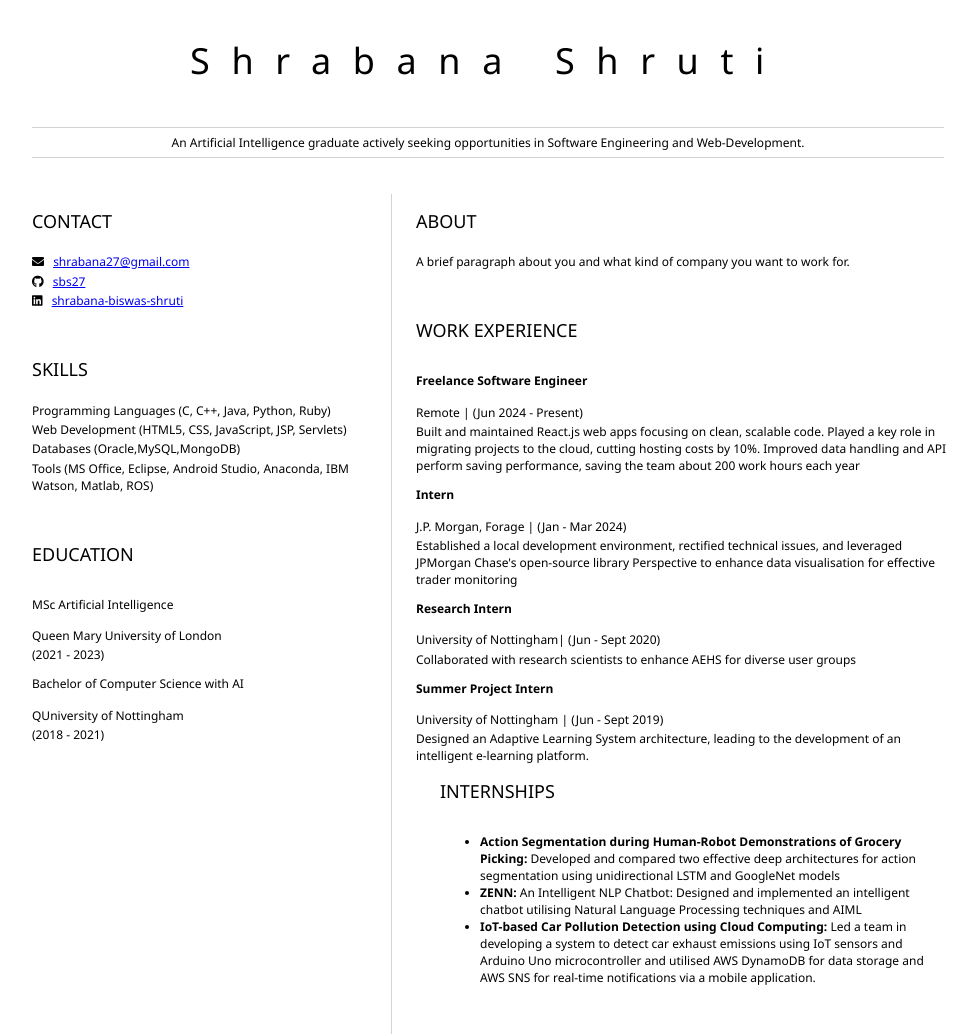
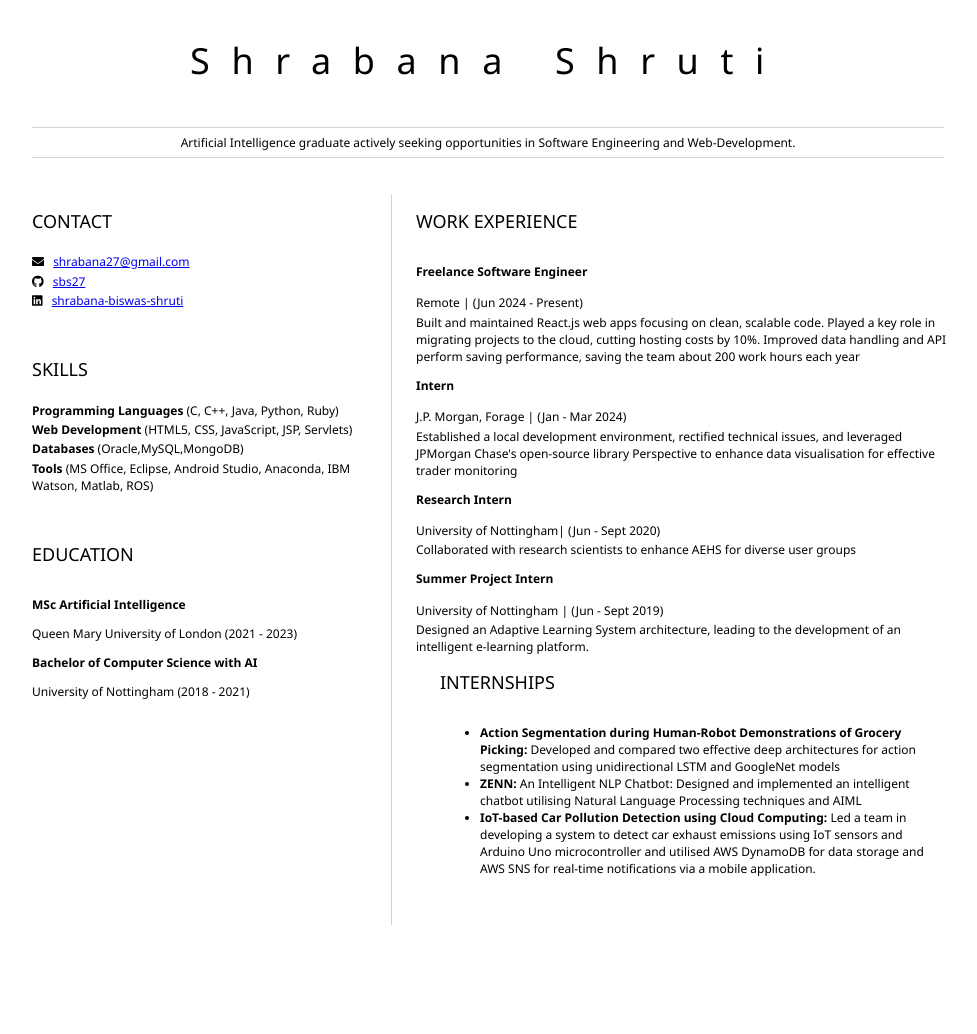
Before and after one commit to sbs27/resume, a plain HTML site: page index.html in a window 1280 px wide. Shown: the whole page, without its empty margins (152-1129 px from the left). After the commit the page ends 925 px from the top, so only its background shows below. Drawn offline with Linux system fonts and the light colour scheme.

Commit message:
ADD new edit

```diff
--- a/index.html
+++ b/index.html
@@ -10,7 +10,7 @@
 			<!-- resume header with your name and title -->
 			<h1>Shrabana Shruti</h1>
 			<hr>
-			An Artificial Intelligence graduate actively seeking opportunities in Software Engineering and Web-Development.
+			Artificial Intelligence graduate actively seeking opportunities in Software Engineering and Web-Development.
 			<hr>
 		</header>
 		<main>
@@ -34,36 +34,31 @@
 				<section>
 					<h2>SKILLS</h2>
 					<!-- your skills -->
-                    <p>Programming Languages (C, C++, Java, Python, Ruby)</p>
-                        <p>Web Development (HTML5, CSS, JavaScript, JSP, Servlets)</p>
-                    <p>Databases (Oracle,MySQL,MongoDB)</p>
-                    <p>Tools (MS Office, Eclipse, Android Studio, Anaconda, IBM Watson, Matlab, ROS)</p>
+                    <p><b>Programming Languages </b>(C, C++, Java, Python, Ruby)</p>
+                        <p><b>Web Development </b>(HTML5, CSS, JavaScript, JSP, Servlets)</p>
+                    <p><b>Databases</b> (Oracle,MySQL,MongoDB)</p>
+                    <p><b>Tools </b>(MS Office, Eclipse, Android Studio, Anaconda, IBM Watson, Matlab, ROS)</p>
 				</section>
 				<section>
 					<h2>EDUCATION</h2>
 					<!-- your education -->
-                    <h3>MSc Artificial Intelligence </h3>
+
+                        <h3><b>MSc Artificial Intelligence </b></h3>
+
+                        Queen Mary University of London
+                        (2021 - 2023)
+
+
                     <p>
-                        Queen Mary University of London
-                    </p>
-                    <p>
-                        (2021 - 2023)
-                    </p>
-                    <h3>Bachelor of Computer Science with AI </h3>
-                    <p>
-                        QUniversity of Nottingham
-                    </p>
-                    <p>
-                        (2018 - 2021)
-                    </p>
+                    <h3><b>Bachelor of Computer Science with AI</b> </h3>
+
+                        University of Nottingham (2018 - 2021)
+
+                </p>
 				</section>
 			</article>
 			<article id="mainRight">
-				<section>
-					<h2>ABOUT</h2>
-					<!-- about you -->
-					<p>A brief paragraph about you and what kind of company you want to work for.</p>
-				</section>
+
 				<section>
 					<h2>WORK EXPERIENCE</h2>
 					<!-- your work experience -->
```
